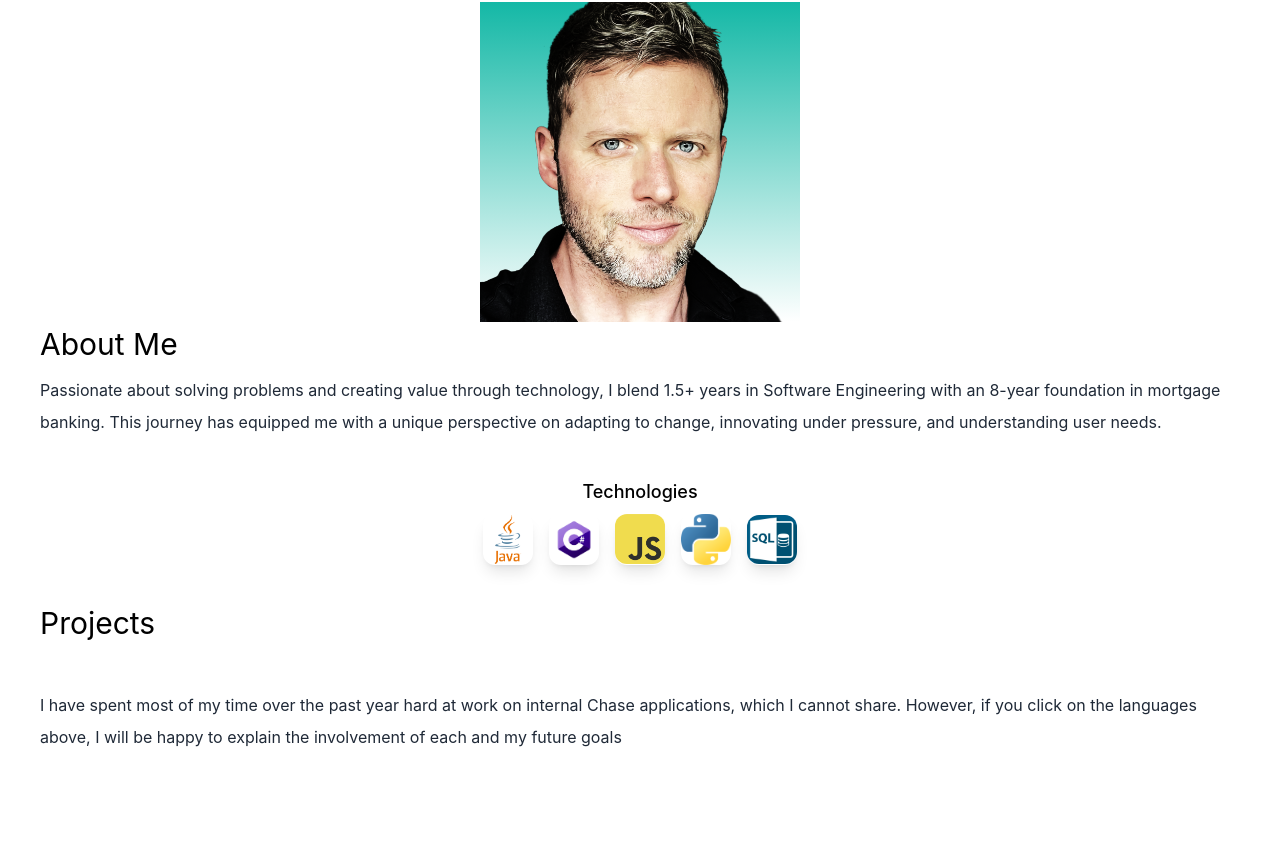
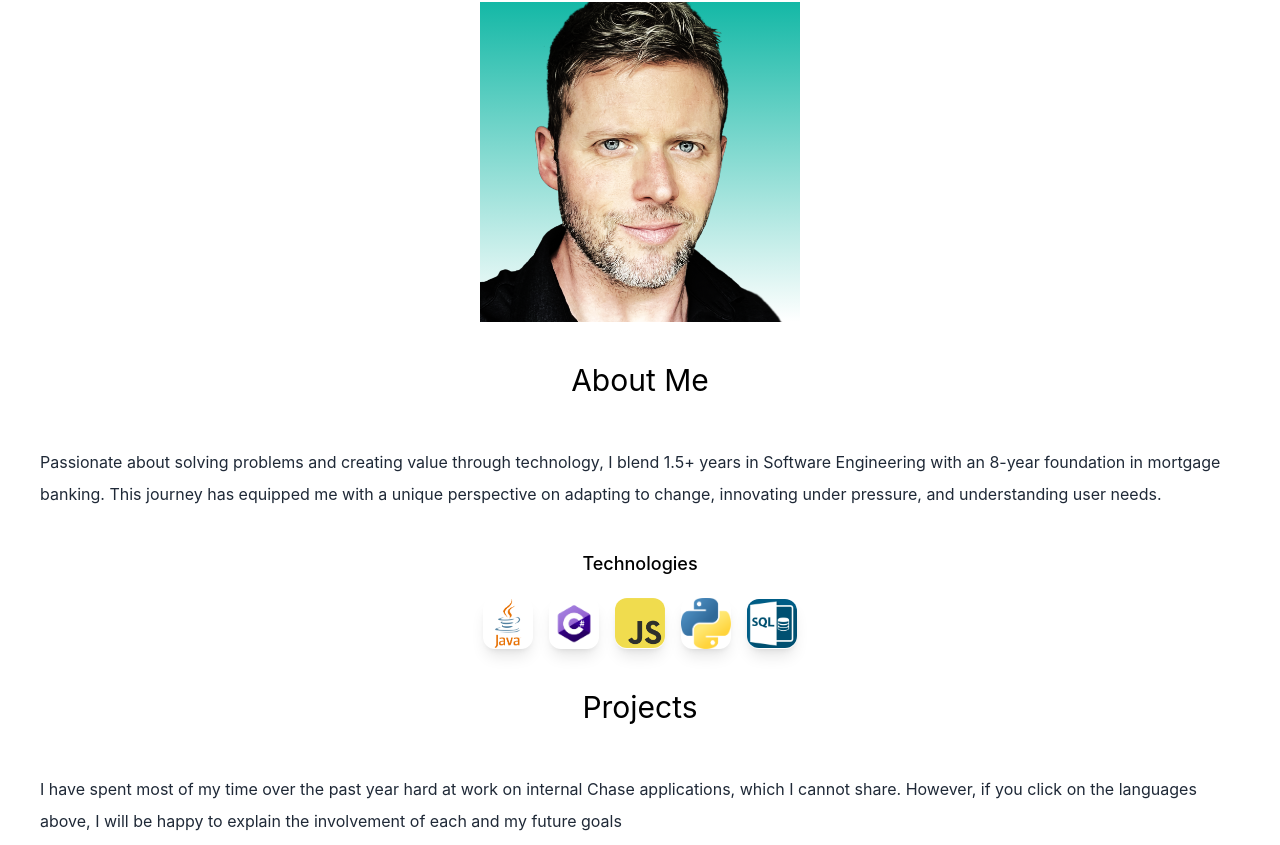
Before and after one commit to PatCHastings/PatCHastings.github.io, a Next.js app: page / in a window 1280 px wide. Shown: the part 522-1367 px from the top of the page. Before the commit the page ends 1283 px from the top, so only its background shows below. Built offline with nearby package versions, Linux system fonts and the light colour scheme; a web font is replaced by a local one.

Commit message:
modified css

```diff
--- a/pages/index.js
+++ b/pages/index.js
@@ -55,7 +55,7 @@ export default function Home() {
         </section>
         <section>
           <div>
-            <h3 className="text-3xl py-1">About Me</h3>
+            <h3 className="text-center py-10 text-3xl">About Me</h3>
             <p className="text-md py-2 leading-8 text-gray-800">
               Passionate about solving problems and creating value through
               technology, I blend 1.5+ years in Software Engineering with an
@@ -66,7 +66,9 @@ export default function Home() {
           </div>
           <div>
             <div className="text-center">
-              <h3 className="text-lg font-medium pt-8 pb-2">Technologies</h3>
+              <h3 className="text-center p-10 text-lg font-medium pt-8 pb-5">
+                Technologies
+              </h3>
             </div>
             <div className="flex justify-center">
               <div
@@ -95,7 +97,7 @@ export default function Home() {
         </section>
         <section>
           <div>
-            <h3 className="text-3xl py-10">Projects</h3>
+            <h3 className="text-center p-10 py-10 text-3xl">Projects</h3>
             <p className="text-md py-2 leading-8 text-gray-800">
               I have spent most of my time over the past year hard at work on
               internal Chase applications, which I cannot share. However, if you
```
